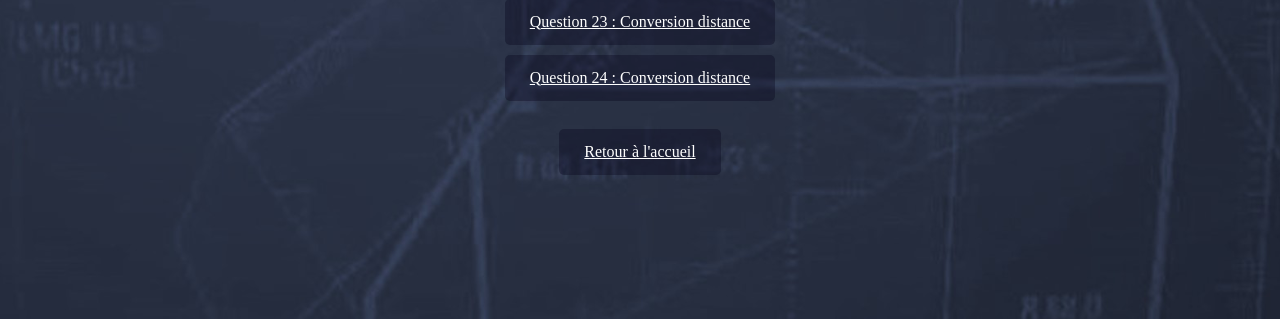
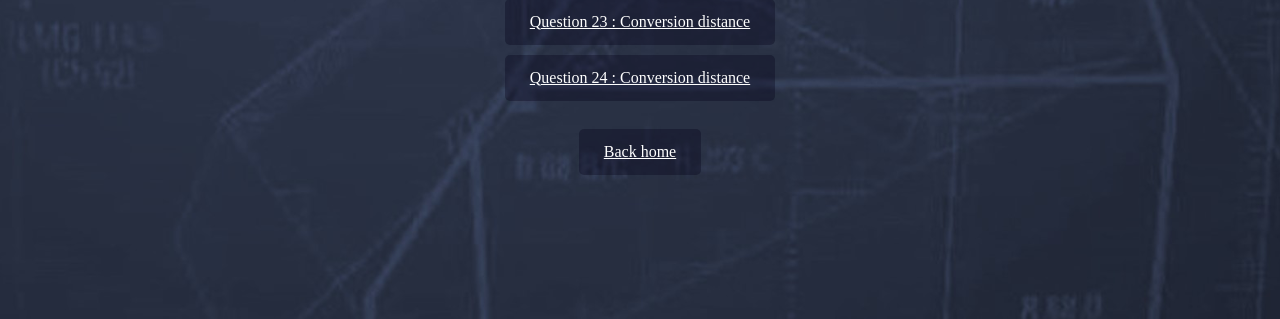
Before and after one commit to 153dop/ksa, a Django app: template templates/training/home_user_training.html in a window 1280 px wide. Shown: the part 1630-1949 px from the top of the page. Run offline with Django 4.2, Linux system fonts and the light colour scheme; the template is opened without the code that fills it, so the values that code supplies are empty; parts of the project's set-up code (start-up, migrations or seed data) failed here and were passed over.

Commit message:
Update home_user_training.html

```diff
--- a/templates/training/home_user_training.html
+++ b/templates/training/home_user_training.html
@@ -54,6 +54,6 @@
 <br>
 <a href="/training/24">Question 24 : Conversion distance </a>
 <br> <br>
-<a href="/login">Retour à l'accueil</a>
+<a href="/login">Back home</a>
 
 {%endblock%}
```
